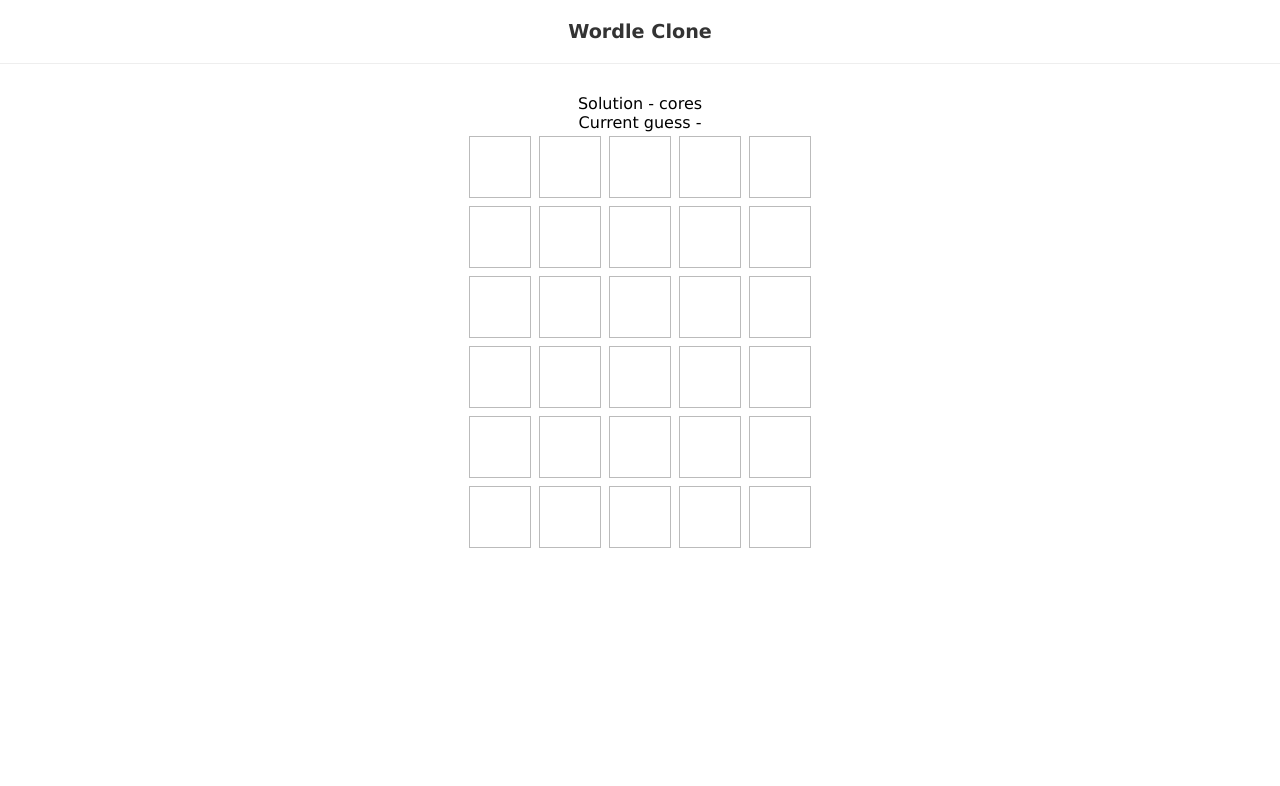
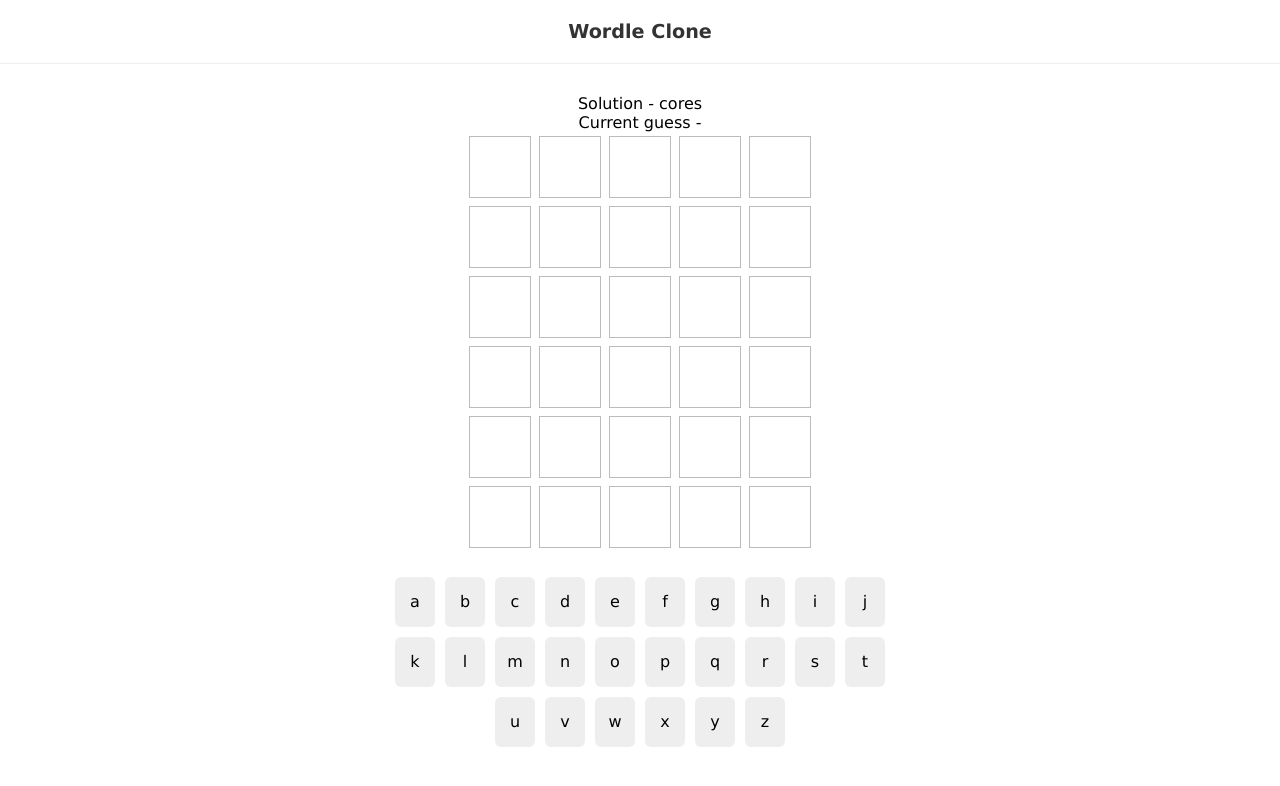
Before and after one commit to harshugpt/Hurdle, a React (Create React App) app: page / in a window 1280 px wide. Shown: the top 786 px of the page. Built offline with nearby package versions, Linux system fonts and the light colour scheme; data requests are answered from the project's data file.

Commit message:
added kaypad ui

```diff
--- a/data/db.json
+++ b/data/db.json
@@ -1,4 +1,32 @@
 {
+  "letters": [
+    { "key": "a" },
+    { "key": "b" },
+    { "key": "c" },
+    { "key": "d" },
+    { "key": "e" },
+    { "key": "f" },
+    { "key": "g" },
+    { "key": "h" },
+    { "key": "i" },
+    { "key": "j" },
+    { "key": "k" },
+    { "key": "l" },
+    { "key": "m" },
+    { "key": "n" },
+    { "key": "o" },
+    { "key": "p" },
+    { "key": "q" },
+    { "key": "r" },
+    { "key": "s" },
+    { "key": "t" },
+    { "key": "u" },
+    { "key": "v" },
+    { "key": "w" },
+    { "key": "x" },
+    { "key": "y" },
+    { "key": "z" }
+  ],
   "solutions": [
     { "id": 1, "word": "ninja" },
     { "id": 2, "word": "spade" },
--- a/src/App.css
+++ b/src/App.css
@@ -62,6 +62,20 @@
   animation: animate 0.5s ease forwards;
 }
 
+.keypad {
+  max-width: 500px;
+  margin: 20px auto;
+}
+.keypad div {
+  margin: 5px;
+  width: 40px;
+  height: 50px;
+  background: #eee;
+  display: inline-block;
+  border-radius: 6px;
+  line-height: 50px;
+}
+
 @keyframes animate {
   0% {
     transform: rotateX(0);
--- /dev/null
+++ b/src/components/Keypad.jsx
@@ -0,0 +1,22 @@
+import axios from "axios";
+import React, { useEffect, useState } from "react";
+
+const Keypad = () => {
+  const [letters, setLetters] = useState(null);
+  useEffect(() => {
+    axios.get("http://localhost:3001/letters").then((res) => {
+      const response = res.data;
+      setLetters(response);
+    }, []);
+  });
+  return (
+    <div className="keypad">
+      {letters &&
+        letters.map((l) => {
+          return <div key={l.key}>{l.key}</div>;
+        })}
+    </div>
+  );
+};
+
+export default Keypad;
--- a/src/components/Wordle.jsx
+++ b/src/components/Wordle.jsx
@@ -1,6 +1,7 @@
 import React, { useEffect } from "react";
 import useWordle from "../hooks/useWordle";
 import Grid from "./Grid";
+import Keypad from "./Keypad";
 
 export const Wordle = ({ solution }) => {
   const { currentGuess, handleKeyup, guesses, isCorrect, turn } =
@@ -20,6 +21,7 @@
       <div>Solution - {solution}</div>
       <div>Current guess - {currentGuess}</div>
       <Grid currentGuess={currentGuess} guesses={guesses} turn={turn} />
+      <Keypad />
     </div>
   );
 };
```
